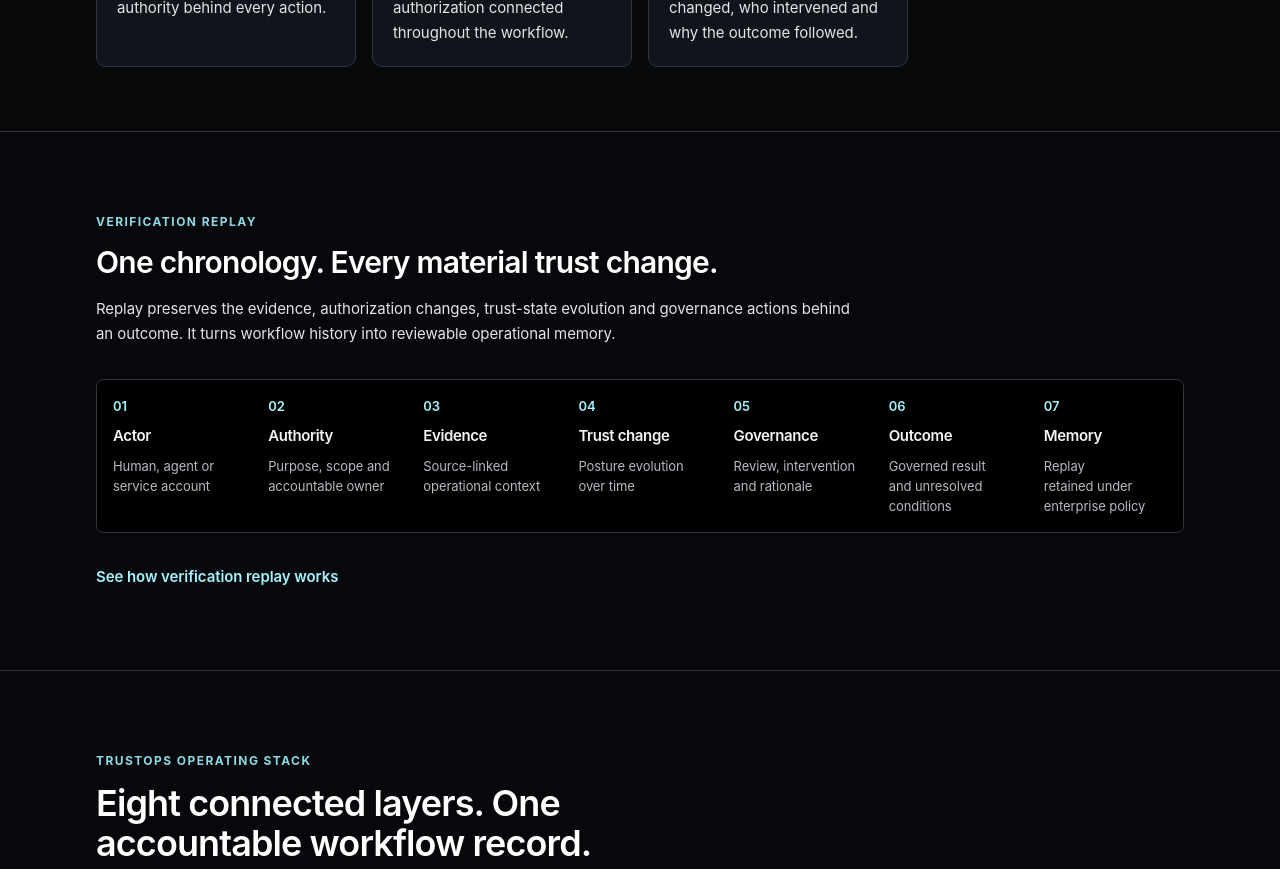
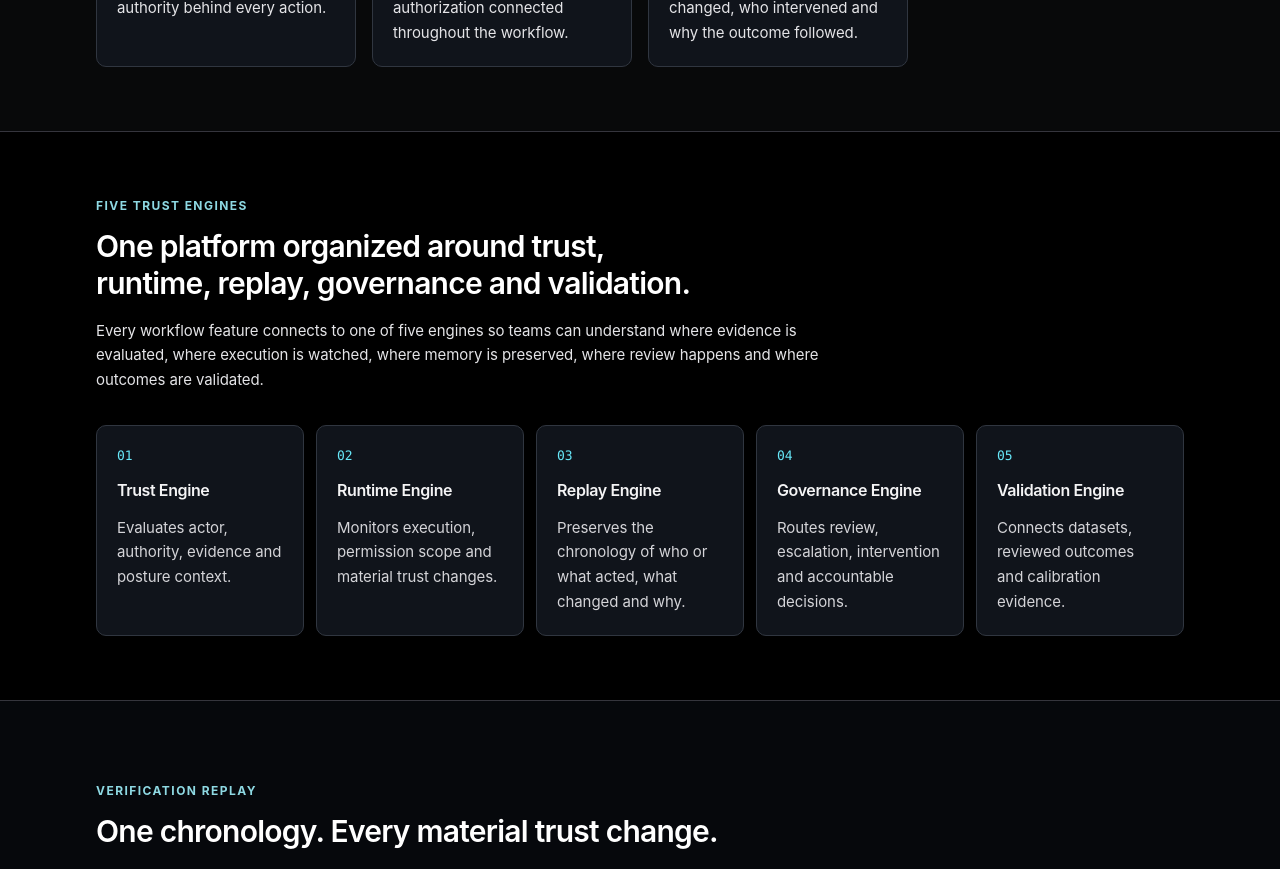
Before and after one commit to emeaexecutive/Cyber-Sentinels-V2, a Next.js app: page / in a window 1280 px wide. Shown: the part 1780-2649 px from the top of the page. Built offline with nearby package versions, Linux system fonts and the light colour scheme; no server answers.

Commit message:
Epic 01 Platform consolidation and enterprise readiness

```diff
--- a/app/dashboard/page.tsx
+++ b/app/dashboard/page.tsx
@@ -38,7 +38,9 @@ export default async function DashboardPage() {
             <p className="text-xs uppercase tracking-[0.16em] text-sentinel-green">Operational Trust</p>
             <h1 className="mt-2 text-3xl font-semibold md:text-4xl">Review Dashboard</h1>
             <p className="mt-3 max-w-3xl text-sm leading-6 text-sentinel-muted">
-              Review risk, Session Integrity, Governance Review and retained outcomes in one operational path.
+              Review Trust Engine flags, Runtime Engine session context,
+              Governance Engine actions and Replay Engine outcomes in one
+              operational path.
             </p>
           </div>
           <div className="flex flex-wrap gap-2">
@@ -84,7 +86,9 @@ export default async function DashboardPage() {
           <div className="flex flex-wrap items-start justify-between gap-3">
             <div>
               <h2 className="text-xl font-semibold">Pilot review path</h2>
-              <p className="mt-2 text-sm text-sentinel-muted">Four operator surfaces cover the complete proof workflow.</p>
+              <p className="mt-2 text-sm text-sentinel-muted">
+                Operator surfaces map the five-engine platform into one review path.
+              </p>
             </div>
             <span className="rounded-full border border-zinc-700 px-3 py-1 text-xs text-zinc-300">Evidence-first workflow</span>
           </div>
--- a/app/demo/page.tsx
+++ b/app/demo/page.tsx
@@ -1,12 +1,12 @@
 import Link from "next/link";
 
 const demoSequence = [
-  "Person, agent or workflow enters",
-  "Identity, session and evidence checked",
-  "Trust changes over time",
-  "Governance intervenes",
-  "Replay explains why",
-  "Receipt preserves the outcome",
+  "Actor enters",
+  "Trust Engine evaluates evidence",
+  "Runtime Engine watches execution",
+  "Replay Engine records chronology",
+  "Governance Engine routes review",
+  "Validation Engine preserves outcome learning",
 ];
 
 export default function DemoPage() {
--- a/app/page.tsx
+++ b/app/page.tsx
@@ -52,6 +52,14 @@ const operatingSystemModel = [
   ["Ownership", "Enterprise AI sovereignty keeps memory, data and provider policy under customer control."],
 ];
 
+const trustEngines = [
+  ["Trust Engine", "Evaluates actor, authority, evidence and posture context."],
+  ["Runtime Engine", "Monitors execution, permission scope and material trust changes."],
+  ["Replay Engine", "Preserves the chronology of who or what acted, what changed and why."],
+  ["Governance Engine", "Routes review, escalation, intervention and accountable decisions."],
+  ["Validation Engine", "Connects datasets, reviewed outcomes and calibration evidence."],
+];
+
 export default function Home() {
   return (
     <main className="operational-shell min-h-screen text-zinc-100">
@@ -96,7 +104,7 @@ export default function Home() {
             </h2>
             <p className="mt-4 text-sm leading-7 text-zinc-400">
               Trust Intelligence here means connected, reviewable trust context
-              across existing enterprise workflows—not autonomous judgment or a
+              across existing enterprise workflows, not autonomous judgment or a
               replacement for accountable systems of record.
             </p>
           </div>
@@ -129,6 +137,34 @@ export default function Home() {
               <article key={title} className="operational-card p-5">
                 <h3 className="text-lg font-semibold text-white">{title}</h3>
                 <p className="mt-3 text-sm leading-6 text-zinc-300">{copy}</p>
+              </article>
+            ))}
+          </div>
+        </div>
+      </section>
+
+      <section className="border-b border-zinc-800 bg-black">
+        <div className="mx-auto max-w-6xl px-6 py-14 md:px-8 md:py-16">
+          <div className="max-w-3xl">
+            <p className="operational-eyebrow">Five trust engines</p>
+            <h2 className="mt-3 text-3xl font-semibold leading-tight text-white">
+              One platform organized around trust, runtime, replay, governance and validation.
+            </h2>
+            <p className="mt-4 text-sm leading-7 text-zinc-300">
+              Every workflow feature connects to one of five engines so teams
+              can understand where evidence is evaluated, where execution is
+              watched, where memory is preserved, where review happens and
+              where outcomes are validated.
+            </p>
+          </div>
+          <div className="mt-8 grid gap-3 md:grid-cols-5">
+            {trustEngines.map(([title, copy], index) => (
+              <article key={title} className="operational-card p-5">
+                <p className="font-mono text-xs text-cyan-300">
+                  {String(index + 1).padStart(2, "0")}
+                </p>
+                <h3 className="mt-3 font-semibold text-zinc-100">{title}</h3>
+                <p className="mt-3 text-sm leading-6 text-zinc-400">{copy}</p>
               </article>
             ))}
           </div>
--- a/app/platform/page.tsx
+++ b/app/platform/page.tsx
@@ -21,6 +21,14 @@ const postureLifecycle = [
   ["Escalate", "Risk, authority or policy changes interrupt ordinary reliance and route accountable review."],
   ["Recover", "Recorded intervention and sufficient new evidence restore a current posture."],
   ["Re-verify", "Material workflow changes reopen verification before consequential execution continues."],
+];
+
+const trustEngines = [
+  ["Trust Engine", "Evaluates actor identity, authority, evidence, posture and confidence boundaries."],
+  ["Runtime Engine", "Observes execution state, permission scope, provider status and material trust changes."],
+  ["Replay Engine", "Stores operational memory so teams can reconstruct who or what acted and why."],
+  ["Governance Engine", "Routes escalation, review, intervention, approvals, blocks and reviewer rationale."],
+  ["Validation Engine", "Maintains datasets, reviewed outcomes, calibration, precision and recall readiness."],
 ];
 
 const workflowVerificationQuestions = [
@@ -67,6 +75,30 @@ export default function PlatformPage() {
               <article key={title} className="min-w-0 bg-black p-4">
                 <p className="font-mono text-xs text-cyan-300">{String(index + 1).padStart(2, "0")}</p>
                 <h3 className="mt-2 font-semibold text-zinc-100">{title}</h3>
+                <p className="mt-2 text-sm leading-6 text-zinc-400">{copy}</p>
+              </article>
+            ))}
+          </div>
+        </section>
+
+        <section className="mt-8 operational-panel p-6">
+          <p className="operational-eyebrow">Five engine platform</p>
+          <h2 className="mt-3 text-2xl font-semibold">
+            Every capability belongs to a trust engine.
+          </h2>
+          <p className="mt-4 max-w-3xl text-sm leading-7 text-zinc-300">
+            Cyber Sentinels is organized around Trust Engine, Runtime Engine,
+            Replay Engine, Governance Engine and Validation Engine. This keeps
+            public storytelling, enterprise workflows, admin operations and
+            developer integrations aligned to one product architecture.
+          </p>
+          <div className="mt-6 grid gap-3 md:grid-cols-5">
+            {trustEngines.map(([title, copy], index) => (
+              <article key={title} className="operational-card p-4">
+                <p className="font-mono text-xs text-cyan-300">
+                  {String(index + 1).padStart(2, "0")}
+                </p>
+                <h3 className="mt-3 font-semibold text-zinc-100">{title}</h3>
                 <p className="mt-2 text-sm leading-6 text-zinc-400">{copy}</p>
               </article>
             ))}
--- a/app/pricing/page.tsx
+++ b/app/pricing/page.tsx
@@ -6,9 +6,9 @@ export const dynamic = "force-dynamic";
 
 const features: Record<string, string[]> = {
   free: ["1 verification workflow", "Basic evidence uploads", "Verification receipt preview"],
-  starter: ["Up to 5 verification workflows", "Evidence and audit trail", "Hiring security review"],
+  starter: ["Up to 5 trust workflows", "Evidence and audit trail", "Enterprise workflow review"],
   professional: ["Up to 15 verification workflows", "Session integrity reviews", "Governance, receipts and replay"],
-  enterprise: ["Custom workflow volume", "Human review and admin controls", "API access and pilot support"],
+  enterprise: ["Custom workflow volume", "Five-engine TrustOps controls", "API access and pilot support"],
 };
 
 export default function PricingPage() {
@@ -19,10 +19,10 @@ export default function PricingPage() {
     <main className="min-h-screen bg-[#04070c] px-6 py-12 text-white md:px-8">
       <div className="mx-auto max-w-6xl">
         <header className="max-w-4xl">
-          <p className="text-sm uppercase tracking-[0.2em] text-cyan-200">Verification Plans</p>
+          <p className="text-sm uppercase tracking-[0.2em] text-cyan-200">TrustOps plans</p>
           <PrivateBetaBadge className="mt-4" />
-          <h1 className="mt-4 text-4xl font-semibold md:text-6xl">Simple plans for verification workflows.</h1>
-          <p className="mt-5 max-w-3xl leading-8 text-zinc-400">Start with evidence-backed verification, then add session integrity, governance, human review, receipts and replay as your pilot grows.</p>
+          <h1 className="mt-4 text-4xl font-semibold md:text-6xl">Simple plans for operational trust workflows.</h1>
+          <p className="mt-5 max-w-3xl leading-8 text-zinc-400">Start with evidence-backed trust workflows, then add runtime checks, governance, human review, receipts, replay and validation as your pilot grows.</p>
         </header>
         <section className="mt-10 grid gap-5 md:grid-cols-2 lg:grid-cols-4">
           {plans.map((plan) => {
--- a/app/trust-center/page.tsx
+++ b/app/trust-center/page.tsx
@@ -136,6 +136,11 @@ export default async function TrustCenterPage() {
                 Cyber Sentinels verifies who or what acted, under whose
                 authority, what was accessed, and why the action was allowed,
                 reviewed or blocked.
+              </p>
+              <p className="mt-3 max-w-3xl text-sm leading-7 text-zinc-500">
+                The Trust Engine, Runtime Engine, Replay Engine, Governance
+                Engine and Validation Engine keep that record consistent from
+                signal collection through reviewed outcome.
               </p>
             </div>
             <State value={snapshot.badge} />
```
Also changed, not shown: 2 other files (tests, documents, lock files or other folders).
